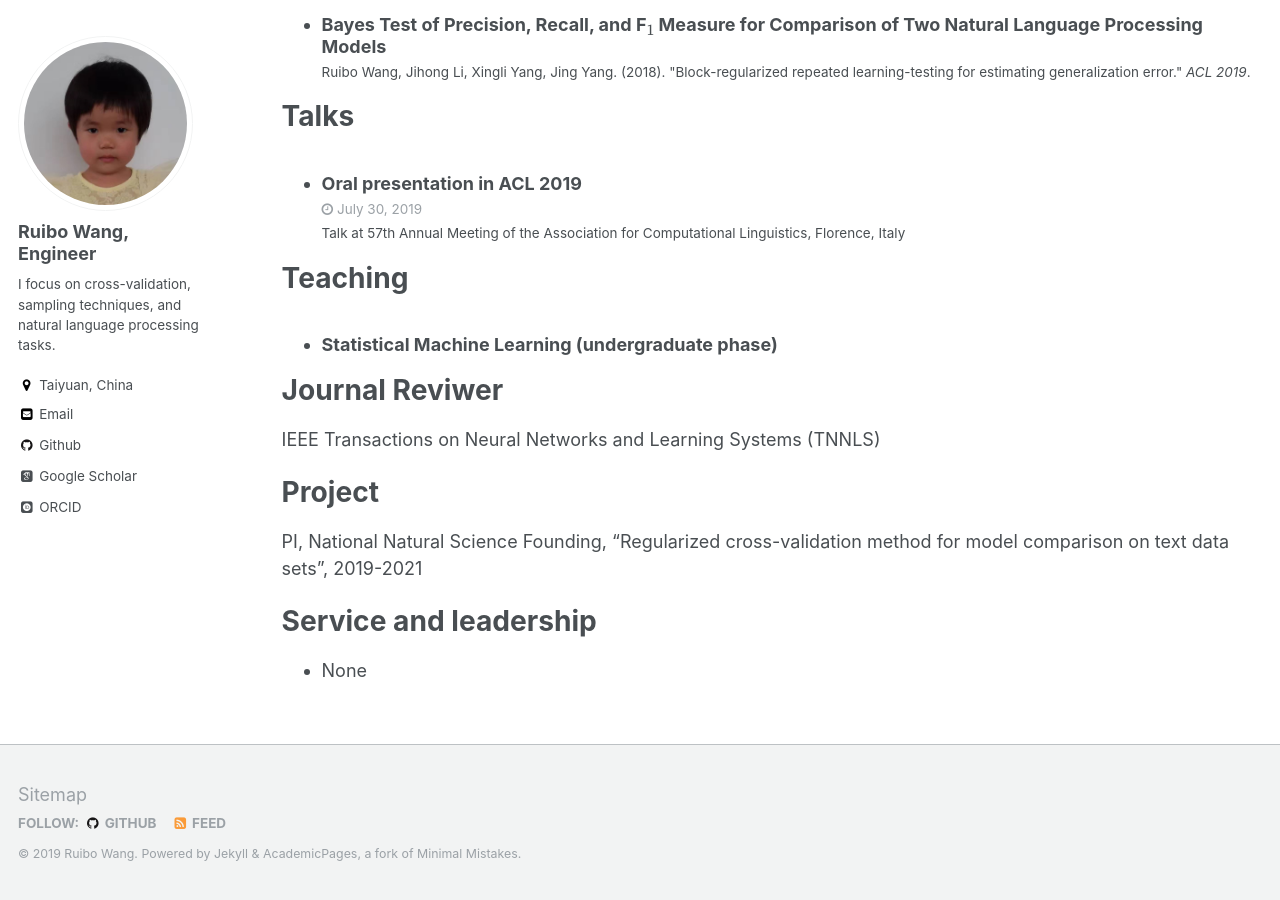
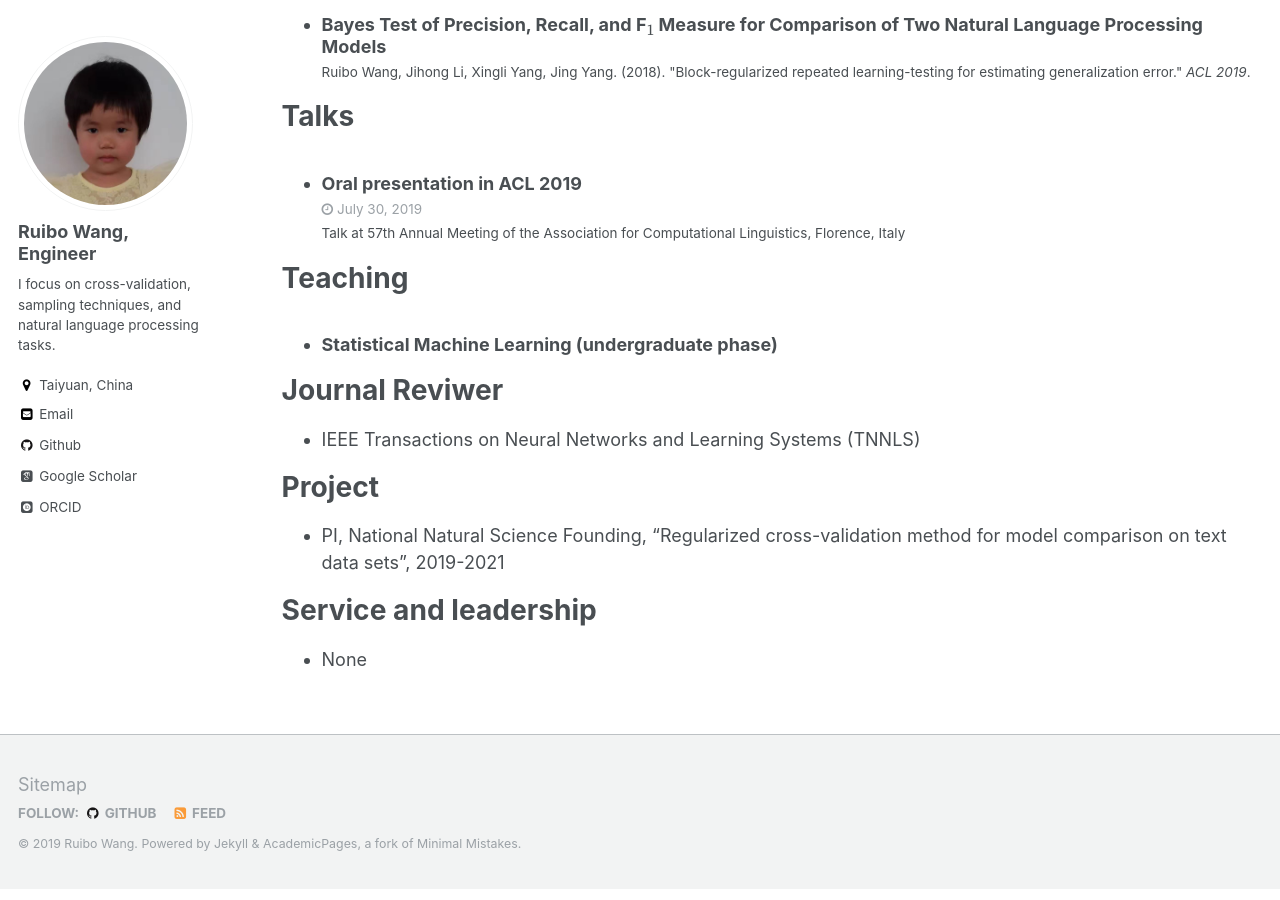
Before and after one commit to RamboWANG/RamboWANG.github.io, a Jekyll site: the page built from _pages/cv.md, in a window 1280 px wide and 900 px high, scrolled down 1845 px. Built offline with Jekyll 4.4.1, drawn with Linux system fonts in a browser that asks for light colours; some web fonts are replaced; formulas are drawn with MathJax 3.

Commit message:
Update cv.md

```diff
--- a/_pages/cv.md
+++ b/_pages/cv.md
@@ -61,11 +61,11 @@ Teaching
 
 Journal Reviwer
 ======
-IEEE Transactions on Neural Networks and Learning Systems (TNNLS)
+* IEEE Transactions on Neural Networks and Learning Systems (TNNLS)
 
 Project
 ======
-PI, National Natural Science Founding, "Regularized cross-validation method for model comparison on text data sets", 2019-2021
+* PI, National Natural Science Founding, "Regularized cross-validation method for model comparison on text data sets", 2019-2021
 
 Service and leadership
 ======
```
